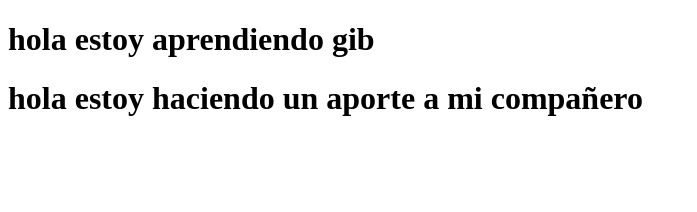
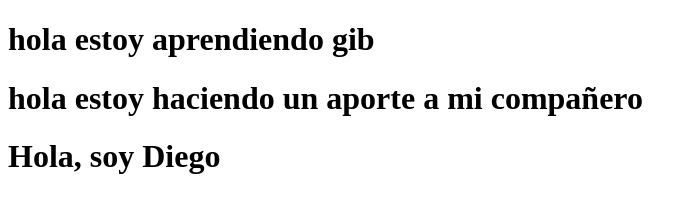
Before and after one commit to Juanrch19/git-tutorial, a plain HTML site: page index.html in a window 1280 px wide. Shown: the whole page, without its empty margins (0-697 px from the left). Drawn offline with Linux system fonts and the light colour scheme.

Commit message:
Update index.html

```diff
--- a/index.html
+++ b/index.html
@@ -9,5 +9,6 @@
 <body>
     <h1>hola estoy aprendiendo gib</h1>
     <h1>hola estoy haciendo un aporte a mi compañero</h1>
+    <h1>Hola, soy Diego</h1>
 </body>
 </html>
```
